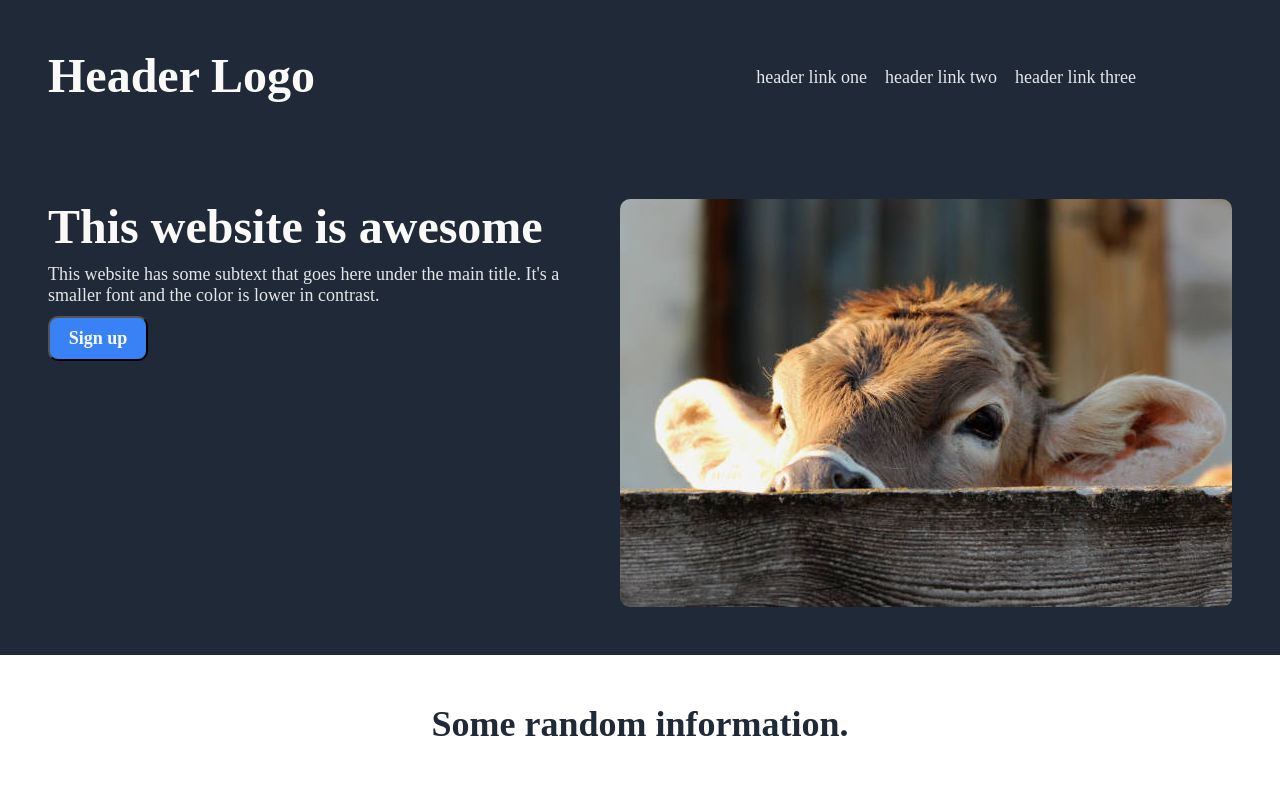
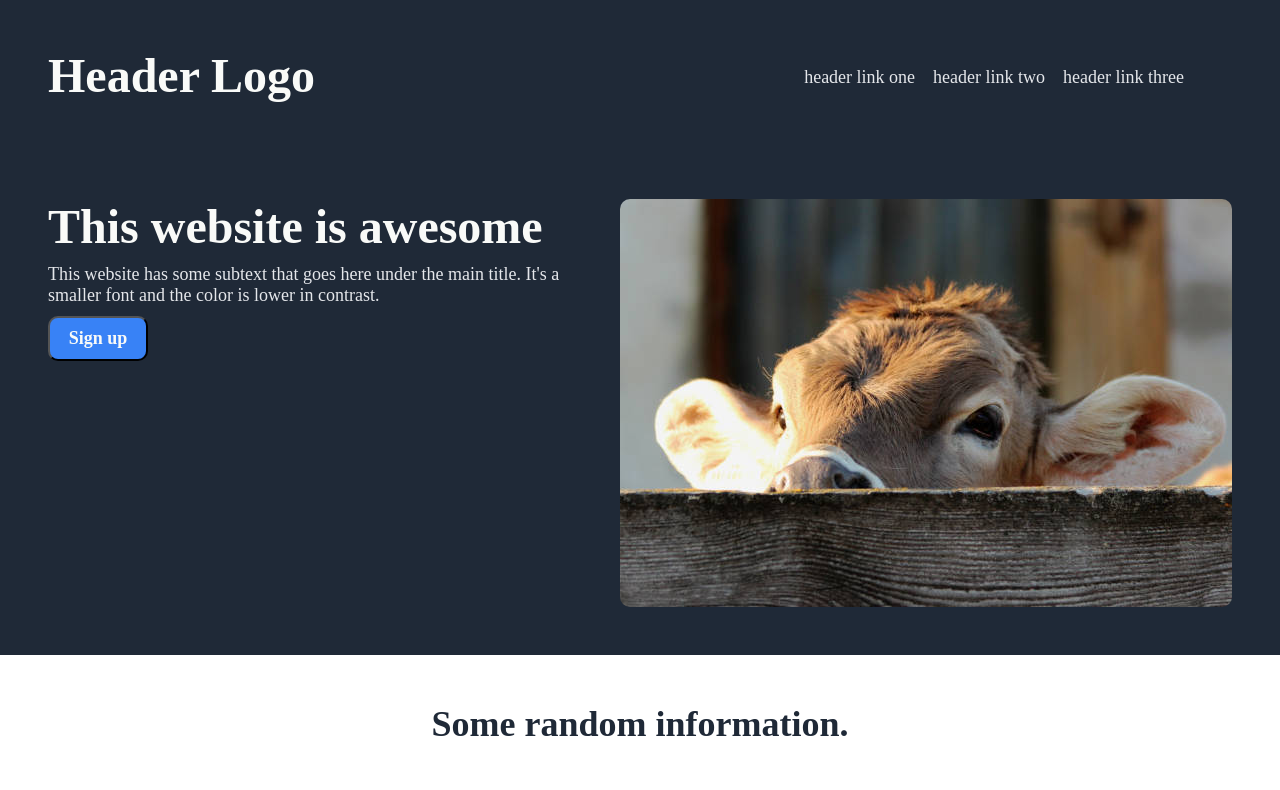
Before and after one commit to AphyRae/odin-landing-page, a plain HTML site: page index.html in a window 1280 px wide. Shown: the top 790 px of the page. Drawn offline with Linux system fonts and the light colour scheme.

Commit message:
Fixed links
fixed padding

```diff
--- a/index.html
+++ b/index.html
@@ -11,7 +11,7 @@
 <body>
     <div class="header">
         <h1>Header Logo</h1>
-        <ul>
+        <ul class="links">
             <li>
                 <a href="headerlinkone">header link one</a>
             </li>
@@ -19,7 +19,7 @@
                 <a href="headerlinktwo">header link two</a>
             </li>
             <li>
-                <a href="headerlinkthree" class="link">header link three</a>
+                <a href="headerlinkthree">header link three</a>
             </li>
         </ul>
     </div>
```
